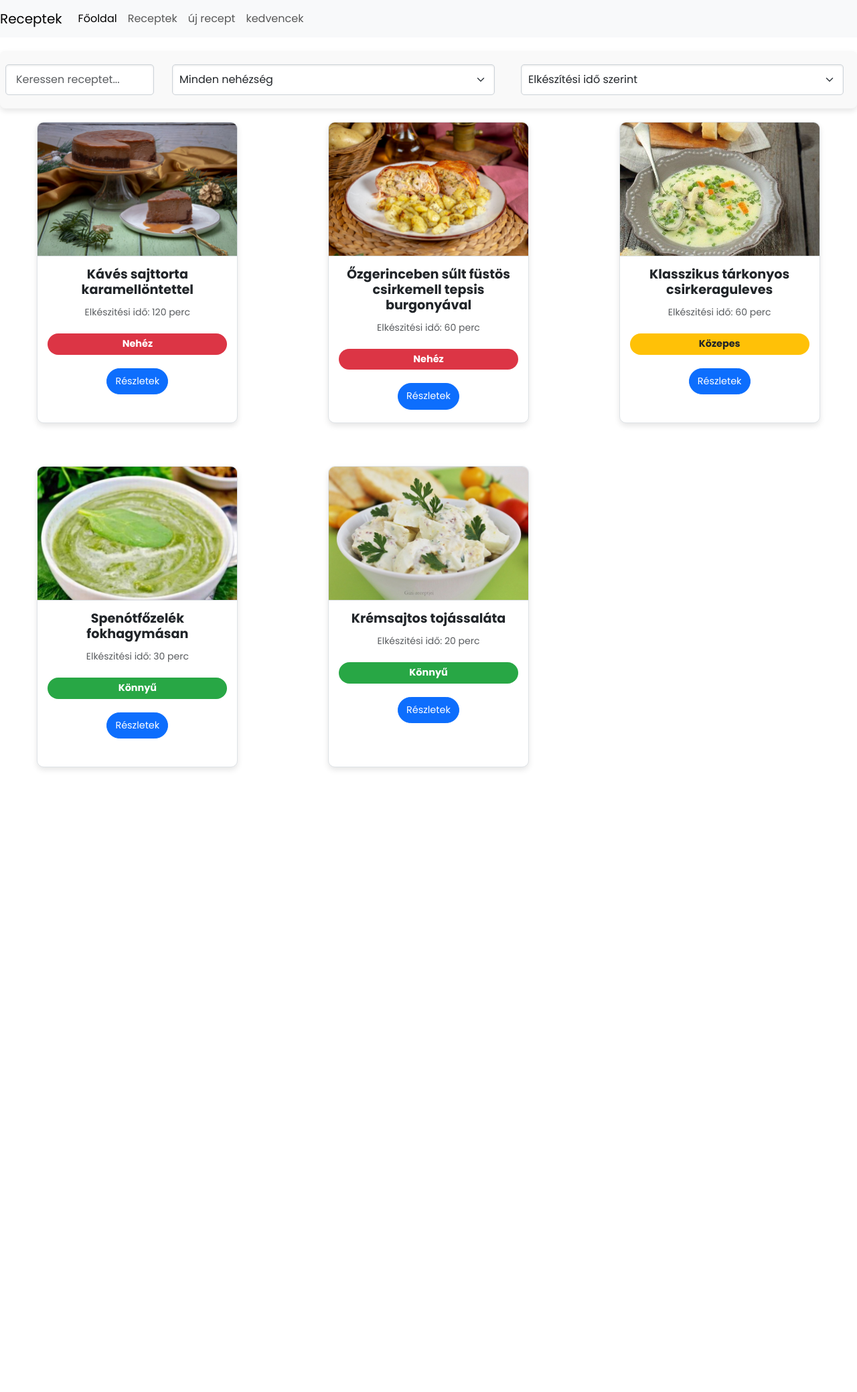
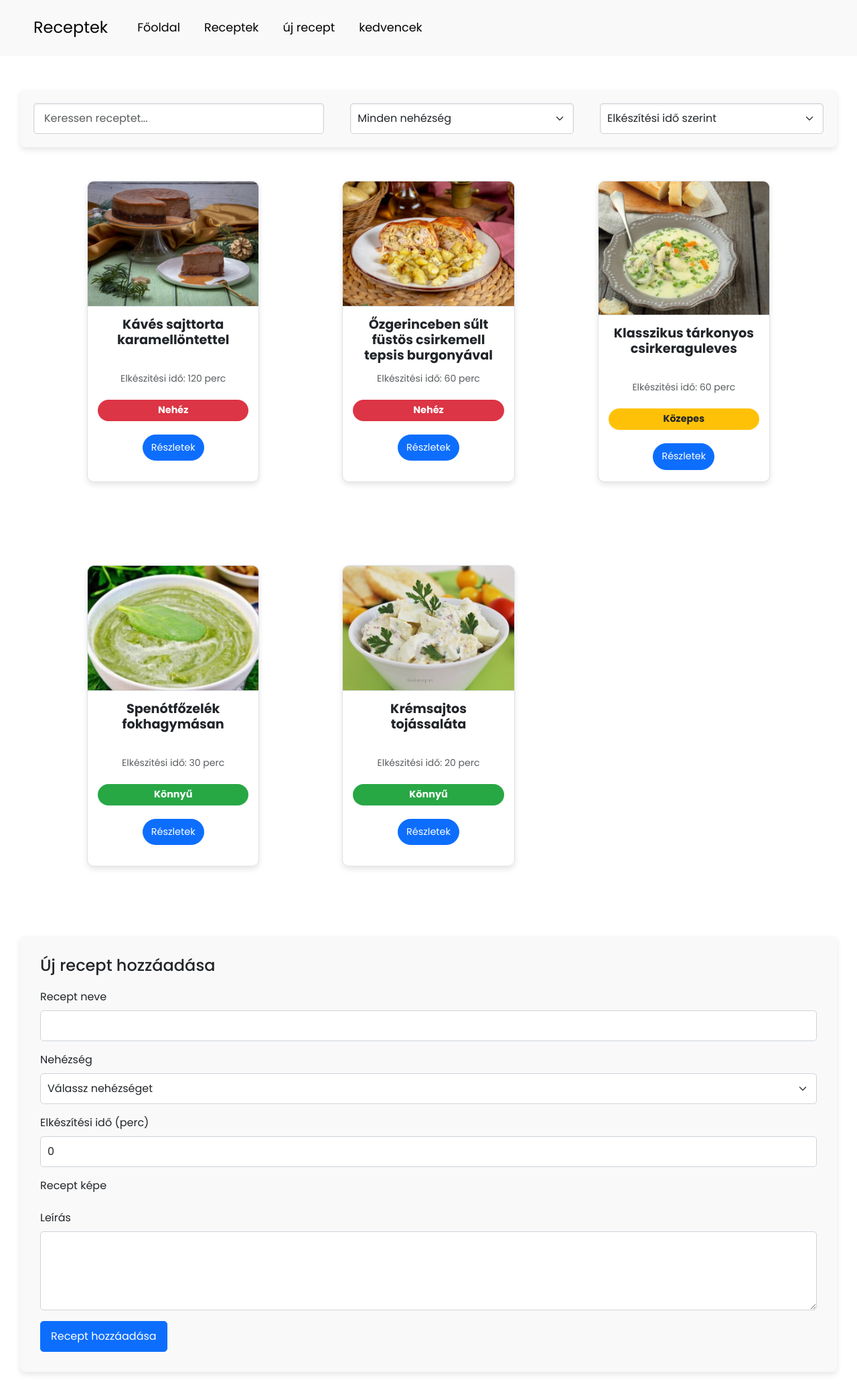
Before and after one commit to FarkasAdam-banki/receptGyujtemeny, a Vue app: page / in a window 1280 px wide. Shown: the whole page at 67% size. Before the commit the page ends 1190 px from the top, so only its background shows below. Built offline with nearby package versions, Linux system fonts and the light colour scheme.

Commit message:
recept hozzáadása oldal html vázának elkészitése bootstrappel és saját stilussal scriptek nélkül, Stilus korigálások a főoldalon és a fejlécben

```diff
--- a/src/App.vue
+++ b/src/App.vue
@@ -3,6 +3,7 @@ import { ref, onMounted } from 'vue';
 import kereses from './components/kereses.vue'
 import card from './components/card.vue'
 import {recipeData} from './data/recipes.js'
+import hozzaad from './components/hozzaad.vue';
 
 
 const szurtReceptek = ref([]);
@@ -56,6 +57,9 @@ onMounted(() => {
           <card :recept="recept" />
         </div>
       </div>
+      <div>
+        <hozzaad />
+      </div>
 
     </main>
     <footer>
@@ -68,7 +72,95 @@ onMounted(() => {
 </template>
 
 
+
 <style scoped>
+
+body {
+  font-family: 'Segoe UI', Tahoma, Geneva, Verdana, sans-serif;
+  background-color: #f8f9fa;
+  margin: 0;
+  padding: 0;
+}
+
+.lista{
+  padding: 0px 200px;
+}
+header {
+  background-color: #f9f9f9;
+  padding: 5px 50px;
+}
+
+.navbar {
+  border-bottom: 2px solid #f9f9f9;
+  background-color: #f9f9f9 !important;
+}
+.navbar-nav, .nav-item, .nav-link {
+  color: #000000 !important;
+  font-size: 1.1rem;
+  padding: 5px 10px;
+}
+
+
+.navbar-brand {
+  font-size: 1.5rem;
+  color: #000000 !important;
+}
+
+
+ .nav-item:hover, .nav-link:hover {
+  background-color: #a5a5a5;
+  border-radius: 5px;
+}
+
+main {
+  padding: 30px;
+}
+
+.card {
+  width: 100%;
+  box-shadow: 0 4px 8px rgba(0, 0, 0, 0.1);
+  border-radius: 10px;
+  background-color: #fff;
+  transition: transform 0.3s ease, box-shadow 0.3s ease;
+}
+
+.card:hover {
+  transform: translateY(-10px);
+  box-shadow: 0 6px 20px rgba(0, 0, 0, 0.2);
+}
+
+.card-body {
+  padding: 15px;
+}
+
+input.form-control,
+select.form-select {
+  margin: 10px 0;
+}
+
+@media (max-width: 1750px) {
+  .lista{
+    padding: 0px 100px;
+  }
+}
+@media (max-width: 1500px) {
+  .lista{
+    padding: 0px 50px;
+  }
+}
+@media (max-width:950px) {
+  .lista{
+    padding: 0px 20px;
+  }
+}
+@media (max-width:500px) {
+  .lista{
+    padding: 0px;
+  }
+  main{
+    padding:10px 10px;
+  }
+}
 
 
 </style>
--- a/src/components/card.vue
+++ b/src/components/card.vue
@@ -81,6 +81,7 @@ const getURL = (url) =>{
   font-size: 1.2rem;
   font-weight: bold;
   margin-bottom: 10px;
+  height: 70px
 }
 
 .card-text {
--- /dev/null
+++ b/src/components/hozzaad.vue
@@ -0,0 +1,86 @@
+<script setup>
+import { ref } from 'vue';
+
+const name = ref('');
+const diffuculty = ref('');
+const cooktime = ref(0);
+const imageurl = ref('');
+const description = ref('');
+
+</script>
+
+<template>
+  <section>
+    <div class="row">
+      <div class="col-12">
+        <h3>Új recept hozzáadása</h3>
+        <form @submit.prevent="addRecipe">
+          <div class="mb-3">
+            <label for="name" class="form-label">Recept neve</label>
+            <input type="text" id="name" class="form-control" v-model="name" required />
+          </div>
+
+          <div class="mb-3">
+            <label for="diffuculty" class="form-label">Nehézség</label>
+            <select id="diffuculty" class="form-select" v-model="diffuculty" required>
+              <option value="">Válassz nehézséget</option>
+              <option value="könnyű">Könnyű</option>
+              <option value="közepes">Közepes</option>
+              <option value="nehéz">Nehéz</option>
+            </select>
+          </div>
+
+          <div class="mb-3">
+            <label for="cooktime" class="form-label">Elkészítési idő (perc)</label>
+            <input type="number" id="cooktime" class="form-control" v-model="cooktime" min="1" required />
+          </div>
+
+          <div class="mb-3">
+            <label for="imageurl" class="form-label">Recept képe</label>
+          </div>
+
+          <div class="mb-3">
+            <label for="description" class="form-label">Leírás</label>
+            <textarea id="description" class="form-control" v-model="description" rows="4" required></textarea>
+          </div>
+
+          <button type="submit" class="btn btn-primary">Recept hozzáadása</button>
+        </form>
+      </div>
+    </div>
+  </section>
+</template>
+
+<style scoped>
+section {
+  background-color: #f9f9f9;
+  border-radius: 8px;
+  padding: 30px;
+  box-shadow: 0 4px 8px rgba(0, 0, 0, 0.1);
+  margin-top: 30px;
+}
+
+h3 {
+  font-size: 1.5rem;
+  margin-bottom: 20px;
+}
+
+.form-control, .form-select {
+  padding: 10px;
+  border-radius: 5px;
+  border: 1px solid #ced4da;
+  margin-bottom: 15px;
+}
+
+.btn-primary {
+  padding: 10px 15px;
+  font-size: 1rem;
+  border-radius: 5px;
+  transition: background-color 0.3s, transform 0.3s;
+}
+
+.btn-primary:hover {
+  background-color: #0056b3;
+  transform: scale(1.05);
+}
+</style>
--- a/src/components/kereses.vue
+++ b/src/components/kereses.vue
@@ -40,8 +40,10 @@ watch([nehezseg, keresesiSzoveg, rendezesiOpcio], () => {
 <template>
   <section>
     <div class="row">
+      <div class="col-4">
+        <input class="form-control " type="text" placeholder="Keressen receptet..." v-model="keresesiSzoveg"  />
 
-      <input class="form-control" type="text" placeholder="Keressen receptet..." v-model="keresesiSzoveg"  />
+      </div>
 
 
       <div class="col-3">
```
